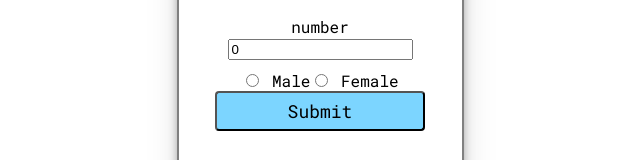
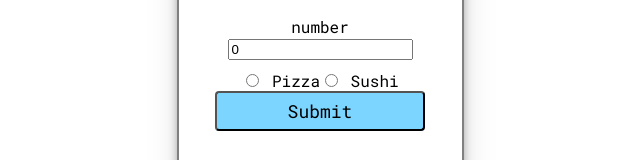
Before and after one commit to haggisbreakfast/Form-Assignment, a React (Create React App) app: page / in a window 1280 px wide. Shown: the part 220-380 px from the top of the page, without its empty margins (320-960 px from the left). Built offline with nearby package versions, Linux system fonts and the light colour scheme.

Commit message:
changes RadioButton options

```diff
--- a/src/RadioButtons.js
+++ b/src/RadioButtons.js
@@ -1,15 +1,15 @@
 import React, { Component } from 'react';
 
 class RadioButtons extends React.Component {
-  setGender(event) {
+  select(event) {
     console.log(event.target.value);
   }
 
   render() {
     return (
-      <div onChange={this.setGender.bind(this)}>
-        <input type="radio" value="MALE" name="gender" /> Male
-        <input type="radio" value="FEMALE" name="gender" /> Female
+      <div onChange={this.select.bind(this)}>
+        <input type="radio" value="pizza" name="fav food" /> Pizza
+        <input type="radio" value="sushi" name="fav food" /> Sushi
       </div>
     );
   }
```
